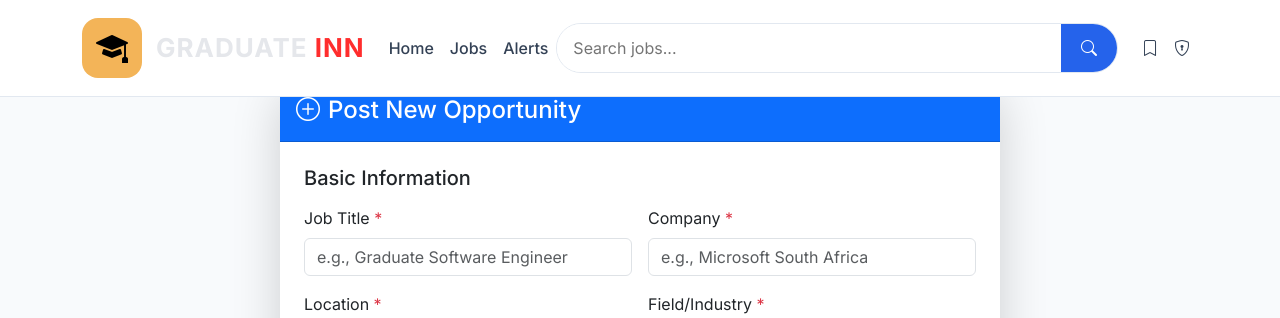
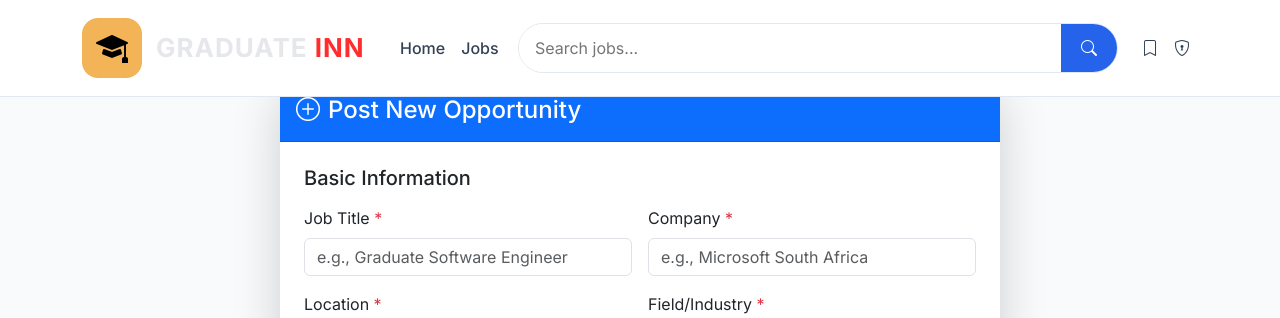
Before and after one commit to Napster-12/GraduateINN, a Flask app: page /add_job in a window 1280 px wide. Shown: the top 318 px of the page. Run offline with Flask 3, Linux system fonts and the light colour scheme; a user stored in the database is signed in.

Commit message:
Update base.html

```diff
--- a/templates/base.html
+++ b/templates/base.html
@@ -281,7 +281,6 @@
             <ul class="navbar-nav mx-auto">
                 <li class="nav-item"><a class="nav-link" href="/">Home</a></li>
                 <li class="nav-item"><a class="nav-link" href="/search">Jobs</a></li>
-                <li class="nav-item"><a class="nav-link" href="/job_alerts">Alerts</a></li>
             </ul>
 
             <!-- SEARCH -->
```
